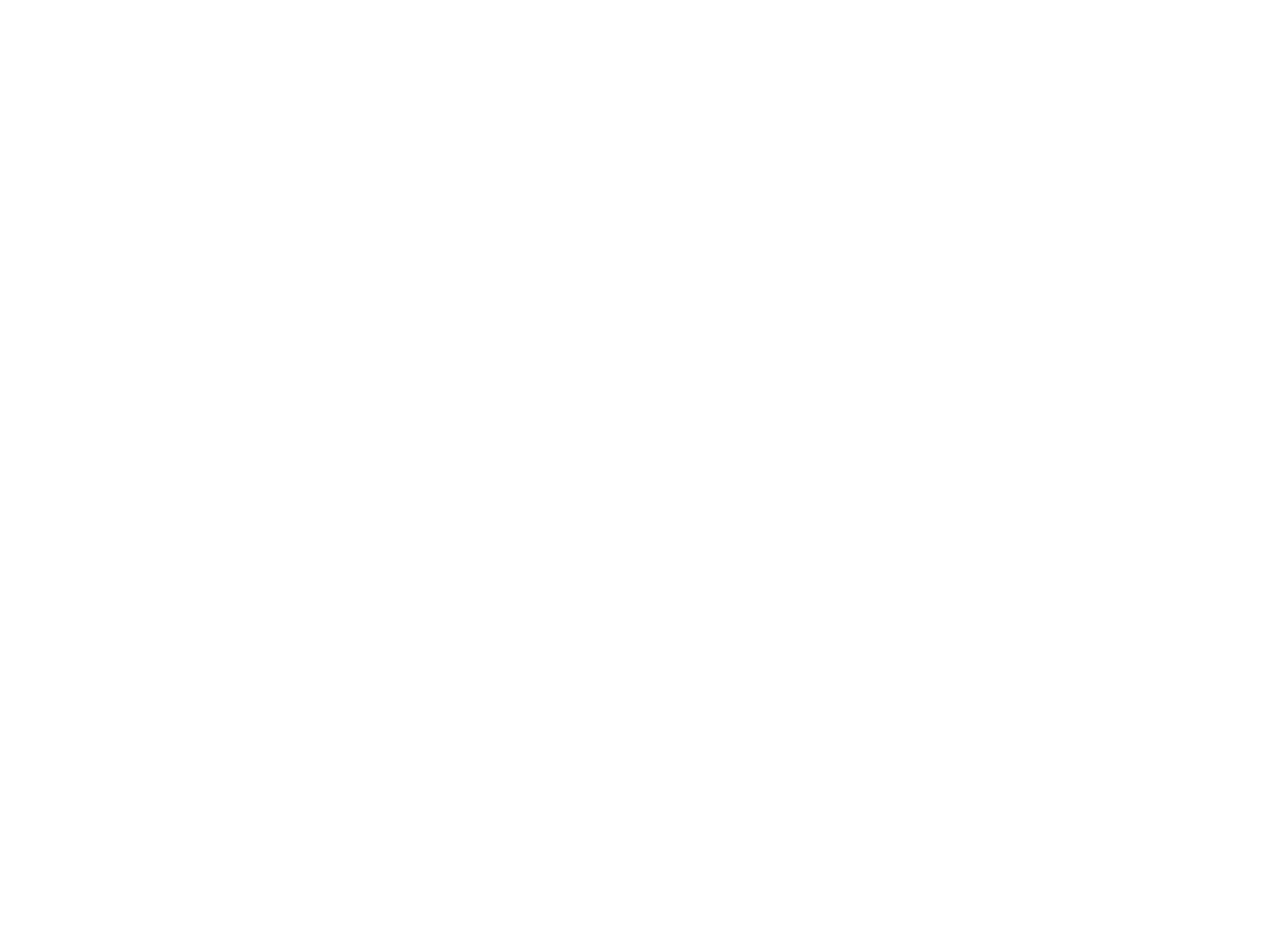
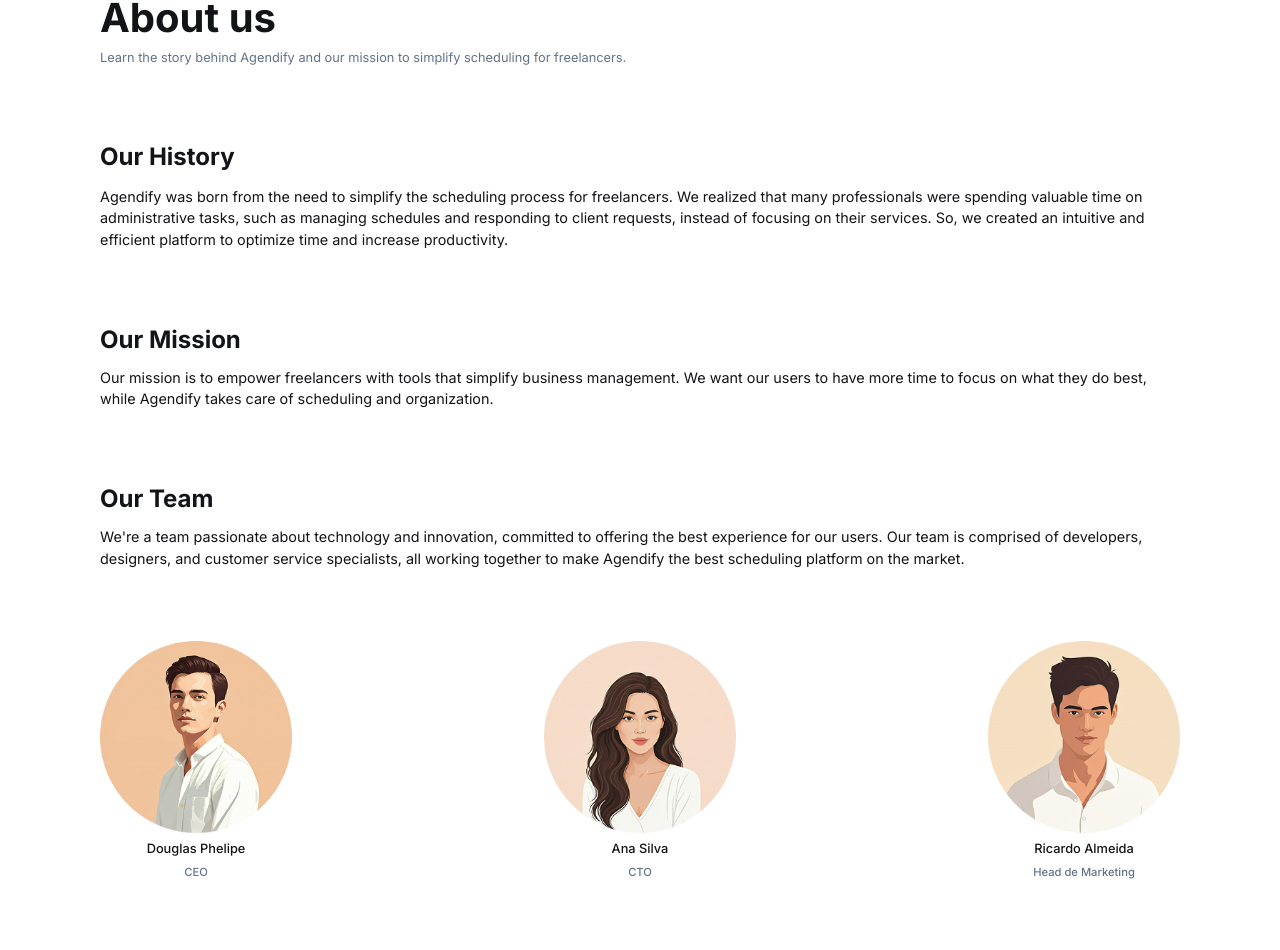
Before and after one commit to DouglaasPH/agendify, a React (Vite) app in the folder frontend/: page /about-us in a window 1280 px wide. Before the commit this address had no page. Shown: the part 128-1078 px from the top of the page. Before the commit the page ends 800 px from the top, so only its background shows below. Built offline with nearby package versions, Linux system fonts and the light colour scheme.

Commit message:
added about us page.

```diff
--- a/frontend/src/App.tsx
+++ b/frontend/src/App.tsx
@@ -7,6 +7,11 @@
 
 // Pages
 import HomePage from "./pages/home/home";
+import AboutUsPage from "./pages/about_us/aboutUs";
+import HelpCenterPage from "./pages/help_center/helpCenter";
+import ContactPage from "./pages/contact/contact";
+import PrivacyPolicyPage from "./pages/privacy_policy/privacyPolicy";
+import TermsOfUsePage from "./pages/terms_of_use/termsOfUse";
 
 // Components
 import NavBar from "./components/navbar/navBar";
@@ -23,6 +28,46 @@
           </>
         }
       />
+      <Route
+        path="about-us"
+        element={
+          <>
+            <NavBar /> <AboutUsPage /> <FooterBar />
+          </>
+        }
+      />
+      <Route
+        path="help-center"
+        element={
+          <>
+            <NavBar /> <HelpCenterPage /> <FooterBar />
+          </>
+        }
+      />
+      <Route
+        path="contact"
+        element={
+          <>
+            <NavBar /> <ContactPage /> <FooterBar />
+          </>
+        }
+      />
+      <Route
+        path="privacy-policy"
+        element={
+          <>
+            <NavBar /> <PrivacyPolicyPage /> <FooterBar />
+          </>
+        }
+      />
+      <Route
+        path="terms-of-use"
+        element={
+          <>
+            <NavBar /> <TermsOfUsePage /> <FooterBar />
+          </>
+        }
+      />
     </Route>
   )
 );
--- a/frontend/src/components/footerbar/footerBar.tsx
+++ b/frontend/src/components/footerbar/footerBar.tsx
@@ -8,7 +8,7 @@
           About us
         </button>
         <button className="font-inter font-medium text-[0.6rem] xl:text-[0.7rem] cursor-pointer hover:opacity-75 text-[#61738A]">
-          Support
+          Help center
         </button>
         <button className="font-inter font-medium text-[0.6rem] xl:text-[0.7rem] cursor-pointer hover:opacity-75 text-[#61738A]">
           Terms of use
--- a/frontend/src/components/navbar/navBar.tsx
+++ b/frontend/src/components/navbar/navBar.tsx
@@ -20,7 +20,7 @@
         <img
           src={logo}
           alt="logo"
-          className="hover:opacity-80 cursor-pointer h-[1.3rem] xl:h-lg"
+          className="hover:opacity-80 cursor-pointer h-[1.3rem] xl:h-[1.8rem]"
         />
       </div>
       {inTheHome ? <InTheHomePage /> : <></>}
--- /dev/null
+++ b/frontend/src/pages/about_us/aboutUs.tsx
@@ -0,0 +1,103 @@
+import avatarOne from "../../assets/avatars/36.png";
+import avatarTwo from "../../assets/avatars/35.png";
+import avatarThree from "../../assets/avatars/1.png";
+
+function AboutUsPage() {
+  return (
+    <div className="flex justify-center items-center p-[0.4rem] xl:p-0 mb-[3rem]">
+      <div className="h-180 xl:h-250 w-92 xl:w-270 xl:mt-12 mt-8 flex flex-col justify-between items-center">
+        <section className="w-full">
+          <h1 className="w-full font-inter font-bold text-[1.5rem] xl:text-[2.5rem] text-[#121417]">
+            About us
+          </h1>
+          <p className="font-inter font-normal text-[0.6rem] xl:text-[0.8rem] text-[#61738A]">
+            Learn the story behind Agendify and our mission to simplify
+            scheduling for freelancers.
+          </p>
+        </section>
+        <section className=" h-[7rem] flex flex-col justify-between">
+          <h2 className="w-full font-inter font-bold text-[1.2rem] xl:text-[1.5rem] text-[#121417]">
+            Our History
+          </h2>
+          <p className="font-inter font-normal text-[0.6rem] xl:text-[0.9rem] text-[#121417]">
+            Agendify was born from the need to simplify the scheduling process
+            for freelancers. We realized that many professionals were spending
+            valuable time on administrative tasks, such as managing schedules
+            and responding to client requests, instead of focusing on their
+            services. So, we created an intuitive and efficient platform to
+            optimize time and increase productivity.
+          </p>
+        </section>
+        <section className=" h-[5.2rem] xl:h-[5.5rem] flex flex-col justify-between">
+          <h2 className="w-full font-inter font-bold text-[1.2rem] xl:text-[1.5rem] text-[#121417]">
+            Our Mission
+          </h2>
+          <p className="font-inter font-normal text-[0.6rem] xl:text-[0.9rem] text-[#121417]">
+            Our mission is to empower freelancers with tools that simplify
+            business management. We want our users to have more time to focus on
+            what they do best, while Agendify takes care of scheduling and
+            organization.
+          </p>
+        </section>
+        <section className=" h-[6rem] xl:h-[5.5rem] flex flex-col justify-between">
+          <h2 className="w-full font-inter font-bold text-[1.2rem] xl:text-[1.5rem] text-[#121417]">
+            Our Team
+          </h2>
+          <p className="font-inter font-normal text-[0.6rem] xl:text-[0.9rem] text-[#121417]">
+            We're a team passionate about technology and innovation, committed
+            to offering the best experience for our users. Our team is comprised
+            of developers, designers, and customer service specialists, all
+            working together to make Agendify the best scheduling platform on
+            the market.
+          </p>
+        </section>
+        <section className="w-full h-[8rem] xl:h-[15rem] flex flex-row justify-between items-center">
+          <div className="h-full flex flex-col justify-between items-center">
+            <img
+              src={avatarOne}
+              alt="avatar"
+              className="w-[6rem] xl:w-[12rem]"
+            />
+            <h6 className="font-inter font-medium text-[0.6rem] xl:text-[0.8rem] text-[#121417]">
+              Douglas Phelipe
+            </h6>
+            <p className="font-inter font-medium text-[0.5rem] xl:text-[0.7rem] text-[#61738A]">
+              CEO
+            </p>
+          </div>
+          <div className="h-full flex flex-col justify-between items-center">
+            <img
+              src={avatarTwo}
+              alt="avatar"
+              className="w-[6rem] xl:w-[12rem]"
+            />
+            <h6 className="font-inter font-medium text-[0.6rem] xl:text-[0.8rem] text-[#121417]">
+              Ana Silva
+            </h6>
+            <p className="font-inter font-medium text-[0.5rem] xl:text-[0.7rem] text-[#61738A]">
+              CTO
+            </p>
+          </div>
+          <div className="h-full flex flex-col justify-between items-center">
+            <img
+              src={avatarThree}
+              alt="avatar"
+              className="w-[6rem] xl:w-[12rem]"
+            />
+            <h6 className="font-inter font-medium text-[0.6rem] xl:text-[0.8rem] text-[#121417]">
+              Ricardo Almeida
+            </h6>
+            <p className="font-inter font-medium text-[0.5rem] xl:text-[0.7rem] text-[#61738A]">
+              Head de Marketing
+            </p>
+          </div>
+        </section>
+        <button className="p-2 pl-2 xl:pl-3 pr-2 xl:pr-3 bg-[#0D78F2] hover:opacity-95 rounded-lg text-[#FFFFFF] font-inter font-bold text-[0.55rem] xl:text-sm cursor-pointer">
+          Get in touch
+        </button>
+      </div>
+    </div>
+  );
+}
+
+export default AboutUsPage;
--- /dev/null
+++ b/frontend/src/pages/contact/contact.tsx
@@ -0,0 +1,5 @@
+function ContactPage() {
+  return <div></div>;
+}
+
+export default ContactPage;
--- /dev/null
+++ b/frontend/src/pages/help_center/helpCenter.tsx
@@ -0,0 +1,5 @@
+function HelpCenterPage() {
+  return <div></div>;
+}
+
+export default HelpCenterPage;
--- /dev/null
+++ b/frontend/src/pages/privacy_policy/privacyPolicy.tsx
@@ -0,0 +1,5 @@
+function PrivacyPolicyPage() {
+  return <div></div>;
+}
+
+export default PrivacyPolicyPage;
--- /dev/null
+++ b/frontend/src/pages/terms_of_use/termsOfUse.tsx
@@ -0,0 +1,5 @@
+function TermsOfUsePage() {
+  return <div></div>;
+}
+
+export default TermsOfUsePage;
```
